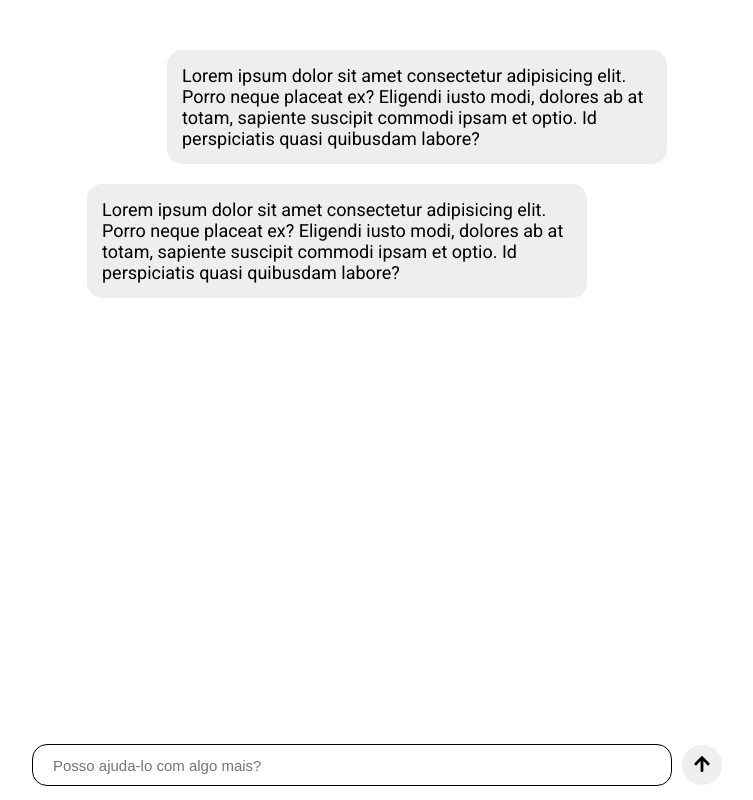
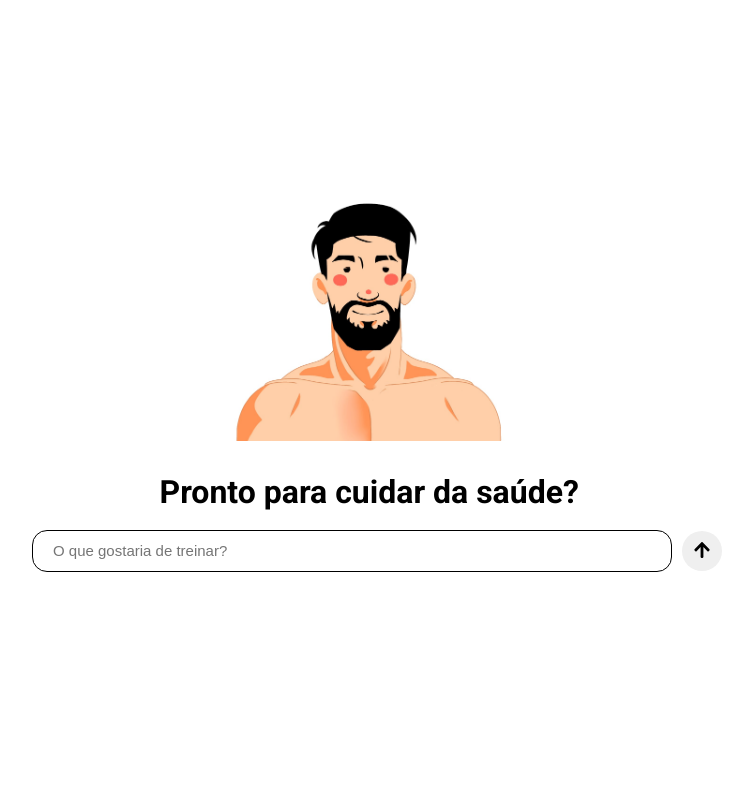
Before and after one commit to AlessandroSilvaS/Web-Personal, a React (Vite) app: page / in a window 1280 px wide. Shown: the whole page, without its empty margins (263-1016 px from the left). Built offline with nearby package versions, Linux system fonts and the light colour scheme.

Commit message:
Início da lógica do chat

```diff
--- a/src/components/Search.jsx
+++ b/src/components/Search.jsx
@@ -1,10 +1,18 @@
+import { useRef, useState } from "react";
 import "../style/search.css"
 import { FaArrowUp } from "react-icons/fa";
 export function Search({placeholder}){
+
+    const inputUserRef = useRef(null)
+
+    const handleButtonClick = () => {
+        console.log(inputUserRef.current.value)
+    }
+
     return(
         <div className="search-main">
-            <input id="inputUser" placeholder={placeholder} type="text"/>
-            <button id="buttonSearc"><FaArrowUp/></button>
+            <input ref={inputUserRef} id="inputUser" placeholder={placeholder} type="text"/>
+            <button id="buttonSearch" onClick={handleButtonClick}><FaArrowUp/></button>
         </div>
     )
 }
--- a/src/pages/Chat.jsx
+++ b/src/pages/Chat.jsx
@@ -5,14 +5,11 @@ export function Chat(){
     //? lógica de funcionamento do chat
 
 
+    console.log(Search)
     return(
         <>
-            <div className="box-of-chat">
-                <CardChat textOfCard={"Lorem ipsum dolor sit amet consectetur adipisicing elit. Porro neque placeat ex? Eligendi iusto modi, dolores ab at totam, sapiente suscipit commodi ipsam et optio. Id perspiciatis quasi quibusdam labore?"} typeCard={'question'}/>
-                <CardChat textOfCard={"Lorem ipsum dolor sit amet consectetur adipisicing elit. Porro neque placeat ex? Eligendi iusto modi, dolores ab at totam, sapiente suscipit commodi ipsam et optio. Id perspiciatis quasi quibusdam labore?"} />
-
-            </div>
-            <Search placeholder={"Posso ajuda-lo com algo mais?"}/>
+            <div className="box-of-chat"></div>
+            <Search placeholder={"Posso ajuda-lo com algo mais?"} />
         </>
     )
 }
--- a/src/pages/Index.jsx
+++ b/src/pages/Index.jsx
@@ -1,8 +1,6 @@
 import '../style/index.css'
 import { Chat } from './Chat.jsx'
 import { Search } from '../components/Search.jsx'
-
-const welcomeTexts = ["Pronto para cuidar da saude?", "Seja bem vindo a uma vida nova!", "Como posso ajudar seu bem-estar hoje?", "Pronto para melhorar sua vida?", "teste teste"]
 
 //condição com base no lenth dos textos
 
@@ -10,12 +8,12 @@ function Index() {
   return (
     <div className='box'>
       <div className="container-main">
-        {/* <div className='container-secundary'>
+        <div className='container-secundary'>
           <img className='fotoAvatar' src='src/images/avatarRD.jpeg' alt='Not found'/>
           <h1 className='welcome-text'>Pronto para cuidar da saúde?</h1>
         </div>
-        <Search placeholder={"O que gostaria de treinar?"}/> */}
-        <Chat/>
+        <Search placeholder={"O que gostaria de treinar?"}/>
+        {/* <Chat/> */}
       </div>
     </div>
   )
--- a/src/style/search.css
+++ b/src/style/search.css
@@ -21,7 +21,7 @@
         height: 10px;
     }
 }
-#buttonSearc{
+#buttonSearch{
     margin-left: 5px;
     width: 40px;
     height: 40px;
```
